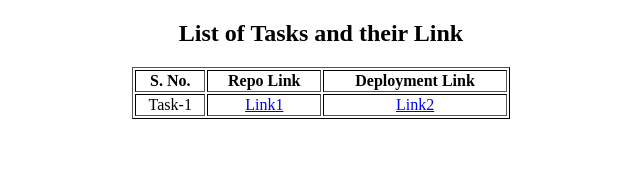
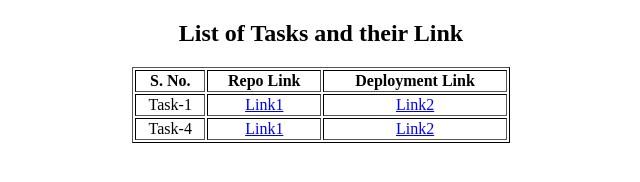
Before and after one commit to Anway04/MERN3, a plain HTML site: page index.html in a window 1280 px wide. Shown: the whole page, without its empty margins (319-959 px from the left). Drawn offline with Linux system fonts and the light colour scheme.

Commit message:
Add files via upload

```diff
--- a/index.html
+++ b/index.html
@@ -21,6 +21,11 @@
             <td><a href="https://github.com/Anway04/Task3" target="_blank">Link1</a></td>
             <td><a href="https://vercel.com/anways-projects/task3" target="_blank">Link2</a></td>
         </tr>
+        <tr>
+            <td>Task-4</td>
+            <td><a href="https://github.com/Anway04/Fetch" target="_blank">Link1</a></td>
+            <td><a href="fetch-ek7nyh1l2-anways-projects.vercel.app" target="_blank">Link2</a></td>
+        </tr>
 
 </body>
 
```
